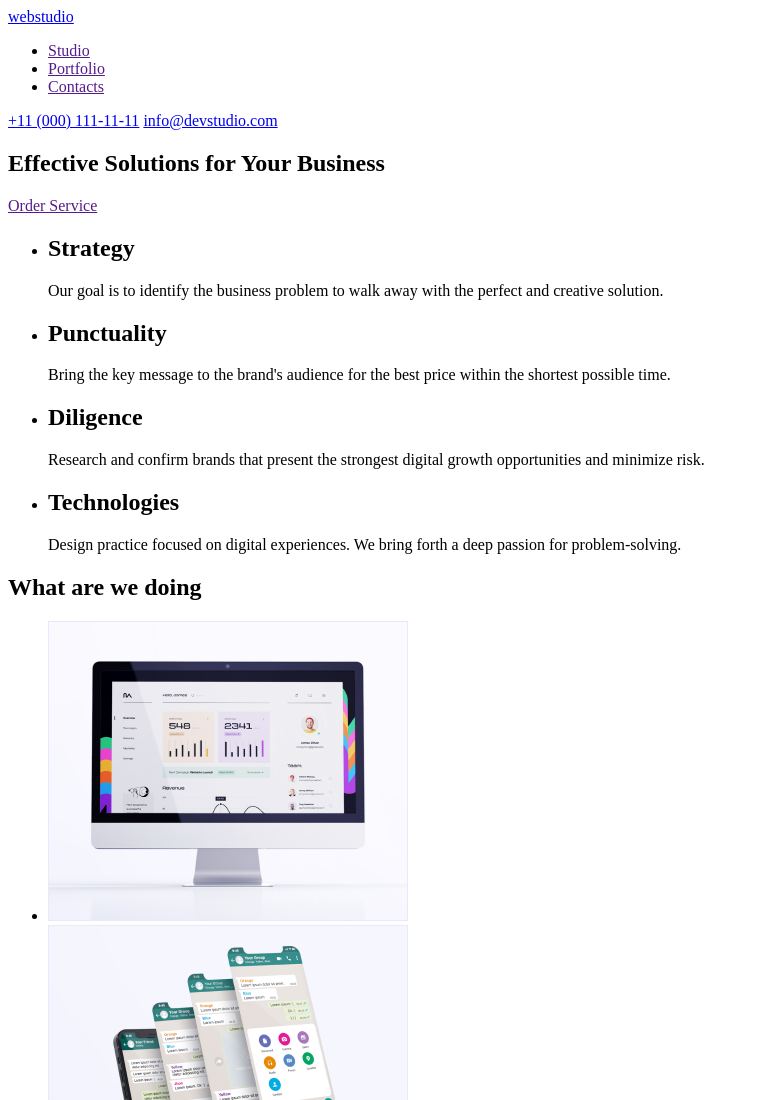
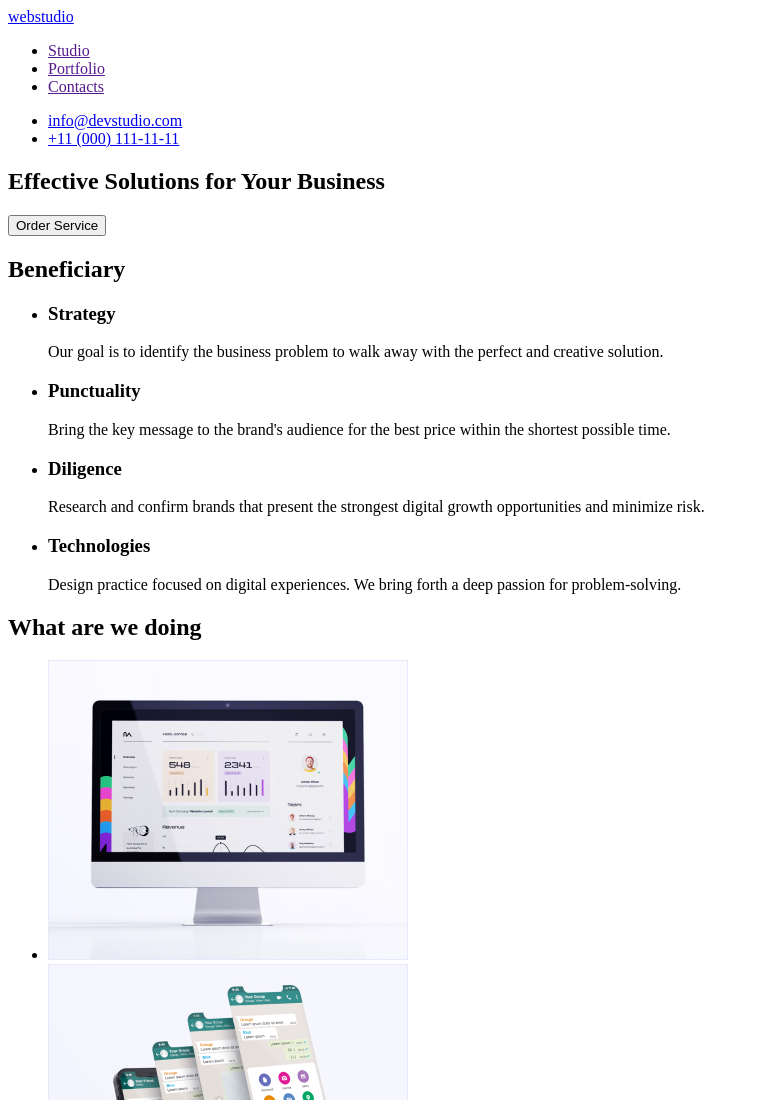
Before and after one commit to pasha12341234/goit-markup-hw-01, a plain HTML site: page index.html in a window 1280 px wide. Shown: the top 1100 px of the page, without its empty margins (0-759 px from the left). Drawn offline with Linux system fonts and the light colour scheme.

Commit message:
Update index.html

```diff
--- a/index.html
+++ b/index.html
@@ -17,41 +17,44 @@
           <li><a href="">Contacts</a></li>
         </ul>
       </nav>
-      <a href="tel:+110001111111">+11 (000) 111-11-11</a>
-      <a href="mailto:info@devstudio.com">info@devstudio.com</a>
+      <ul>
+     <li><a href="mailto:info@devstudio.com">info@devstudio.com</a></li>
+     <li><a href="tel:+110001111111">+11 (000) 111-11-11</a></li>
+    </ul>
     </header>
     <main>
     <!-- Главный заголовок -->
     <section>
       <h1>Effective Solutions for Your Business</h1>
-      <a href="">Order Service</a>
+      <button type="button">Order Service</button>
     </section>
     <!-- Скилы -->
     <section>
+      <h2>Beneficiary </h2>
       <ul>
         <li>
-          <h2>Strategy</h2>
+          <h3>Strategy</h3>
           <p>
             Our goal is to identify the business problem to walk away with the
             perfect and creative solution.
           </p>
         </li>
         <li>
-          <h2>Punctuality</h2>
+          <h3>Punctuality</h3>
           <p>
             Bring the key message to the brand's audience for the best price
             within the shortest possible time.
           </p>
         </li>
         <li>
-          <h2>Diligence</h2>
+          <h3>Diligence</h3>
           <p>
             Research and confirm brands that present the strongest digital
             growth opportunities and minimize risk.
           </p>
         </li>
         <li>
-          <h2>Technologies</h2>
+          <h3>Technologies</h3>
           <p>
             Design practice focused on digital experiences. We bring forth a
             deep passion for problem-solving.
```
